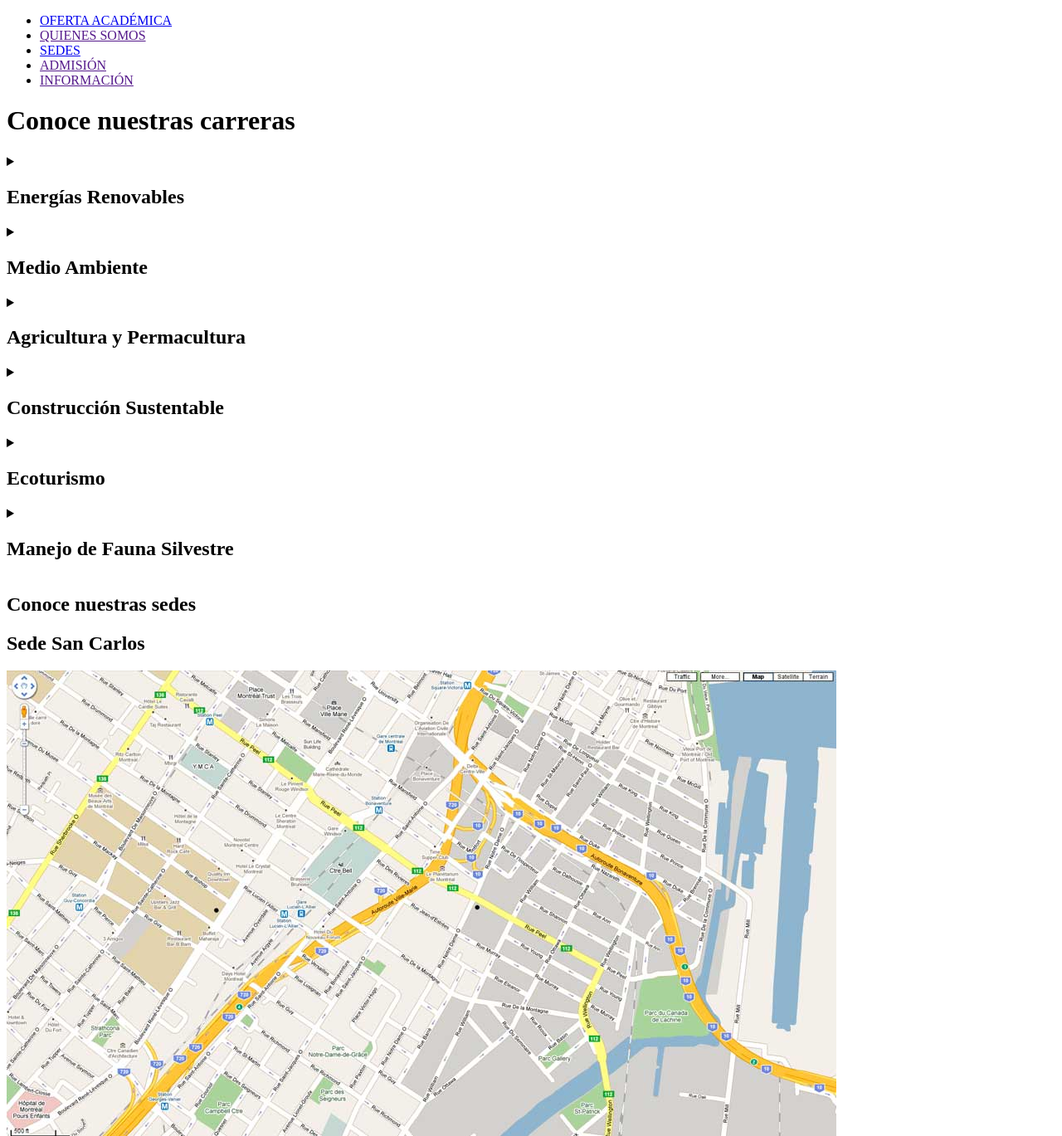
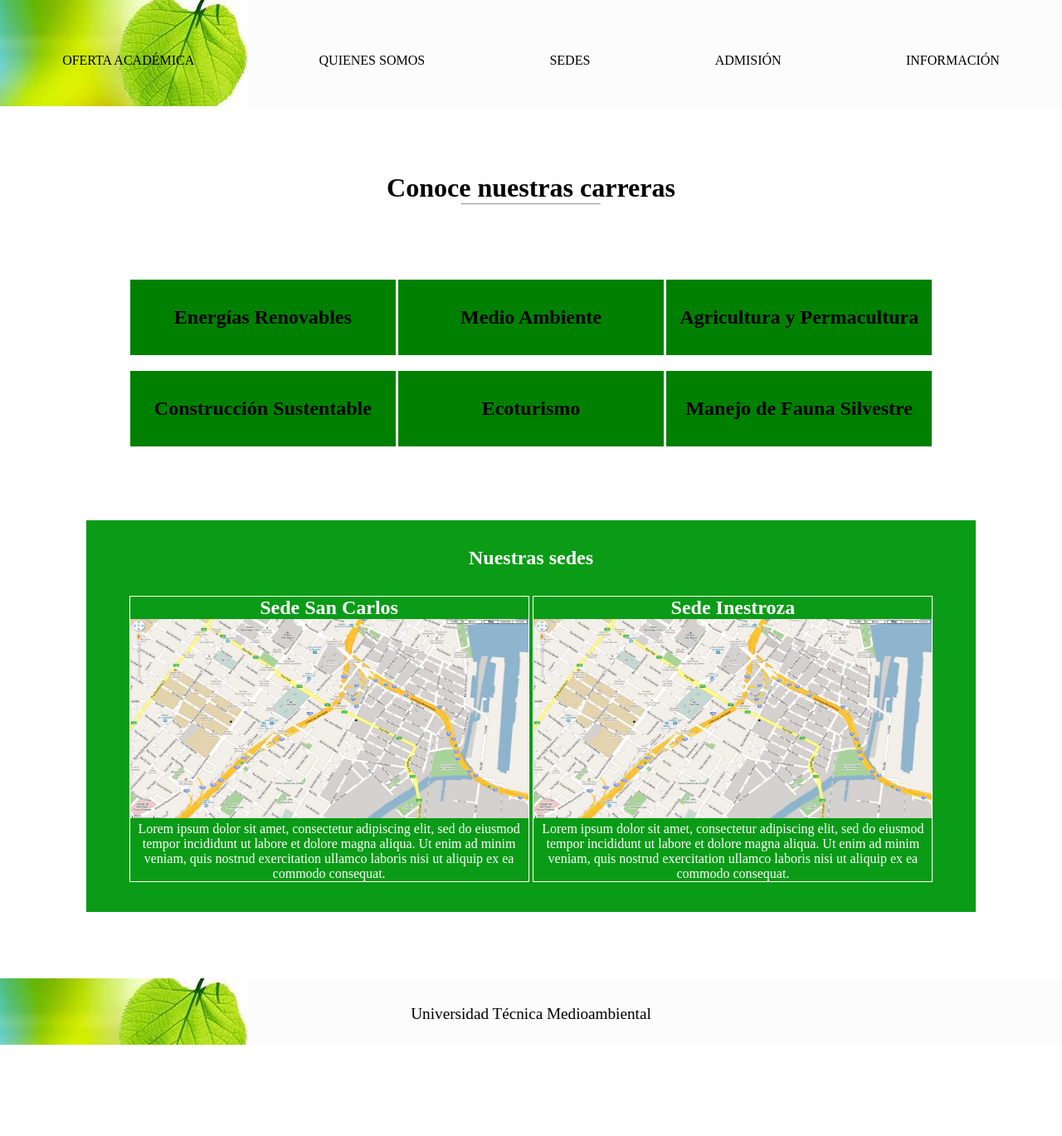
Before and after one commit to Laura-Izaguirre/Universidad-T-cnica-Medioambiental, a plain HTML site: page index.html in a window 1280 px wide. Shown: the top 1369 px of the page at 83% size. After the commit the page ends 1265 px from the top, so only its background shows below. Drawn offline with Linux system fonts and the light colour scheme.

Commit message:
Estilo asignado a index.html

```diff
--- a/index.html
+++ b/index.html
@@ -10,7 +10,7 @@
 <body>
     <header>
         <nav>
-            <ul>
+            <ul id="lista">
                 <li><a href="carreras">OFERTA ACADÉMICA</a></li>
                 <li><a href="">QUIENES SOMOS</a></li>
                 <li><a href="#sedes">SEDES</a></li>
@@ -21,27 +21,28 @@
     </header>
     <main>
         <h1>Conoce nuestras carreras</h1>
-        <section id="carreras">
+        <hr id="linea">
+        <section class="contenedor-principal" id="carreras">
             <section class="contenedor-carreras">
                 <details>
                     <summary>
                         <h2 class="subtitulo-contenido">Energías Renovables</h2>
                     </summary>
-                    <p class="descripción-carreras">Lorem ipsum dolor sit amet, consectetur adipiscing elit, sed do eiusmod tempor incididunt ut labore et dolore magna aliqua. Ut enim ad minim veniam, quis nostrud exercitation ullamco laboris nisi ut aliquip ex ea commodo consequat. Duis aute irure dolor in reprehenderit in voluptate velit esse cillum dolore eu fugiat nulla pariatur.</p>
+                    <p class="descripcion-carreras">Lorem ipsum dolor sit amet, consectetur adipiscing elit, sed do eiusmod tempor incididunt ut labore et dolore magna aliqua. Ut enim ad minim veniam, quis nostrud exercitation ullamco laboris nisi ut aliquip ex ea commodo consequat. Duis aute irure dolor in reprehenderit in voluptate velit esse cillum dolore eu fugiat nulla pariatur.</p>
                 </details>
 
                 <details>
                     <summary>
                         <h2 class="subtitulo-contenido">Medio Ambiente</h2>
                     </summary>
-                    <p class="descripción-carreras">Lorem ipsum dolor sit amet, consectetur adipiscing elit, sed do eiusmod tempor incididunt ut labore et dolore magna aliqua. Ut enim ad minim veniam, quis nostrud exercitation ullamco laboris nisi ut aliquip ex ea commodo consequat. Duis aute irure dolor in reprehenderit in voluptate velit esse cillum dolore eu fugiat nulla pariatur.</p>
+                    <p class="descripcion-carreras">Lorem ipsum dolor sit amet, consectetur adipiscing elit, sed do eiusmod tempor incididunt ut labore et dolore magna aliqua. Ut enim ad minim veniam, quis nostrud exercitation ullamco laboris nisi ut aliquip ex ea commodo consequat. Duis aute irure dolor in reprehenderit in voluptate velit esse cillum dolore eu fugiat nulla pariatur.</p>
                 </details>
 
                 <details>
                     <summary>
                         <h2 class="subtitulo-contenido">Agricultura y Permacultura</h2>
                     </summary>
-                    <p class="descripción-carreras">Lorem ipsum dolor sit amet, consectetur adipiscing elit, sed do eiusmod tempor incididunt ut labore et dolore magna aliqua. Ut enim ad minim veniam, quis nostrud exercitation ullamco laboris nisi ut aliquip ex ea commodo consequat. Duis aute irure dolor in reprehenderit in voluptate velit esse cillum dolore eu fugiat nulla pariatur.</p>
+                    <p class="descripcion-carreras">Lorem ipsum dolor sit amet, consectetur adipiscing elit, sed do eiusmod tempor incididunt ut labore et dolore magna aliqua. Ut enim ad minim veniam, quis nostrud exercitation ullamco laboris nisi ut aliquip ex ea commodo consequat. Duis aute irure dolor in reprehenderit in voluptate velit esse cillum dolore eu fugiat nulla pariatur.</p>
                 </details>
             </section>
             <section class="contenedor-carreras">
@@ -49,36 +50,38 @@
                     <summary>
                         <h2 class="subtitulo-contenido">Construcción Sustentable</h2>
                     </summary>
-                    <p class="descripción-carreras">Lorem ipsum dolor sit amet, consectetur adipiscing elit, sed do eiusmod tempor incididunt ut labore et dolore magna aliqua. Ut enim ad minim veniam, quis nostrud exercitation ullamco laboris nisi ut aliquip ex ea commodo consequat. Duis aute irure dolor in reprehenderit in voluptate velit esse cillum dolore eu fugiat nulla pariatur.</p>
+                    <p class="descripcion-carreras">Lorem ipsum dolor sit amet, consectetur adipiscing elit, sed do eiusmod tempor incididunt ut labore et dolore magna aliqua. Ut enim ad minim veniam, quis nostrud exercitation ullamco laboris nisi ut aliquip ex ea commodo consequat. Duis aute irure dolor in reprehenderit in voluptate velit esse cillum dolore eu fugiat nulla pariatur.</p>
                 </details>
                 <details>
                     <summary>
                         <h2 class="subtitulo-contenido">Ecoturismo</h2>
                     </summary>
-                    <p class="descripción-carreras">Lorem ipsum dolor sit amet, consectetur adipiscing elit, sed do eiusmod tempor incididunt ut labore et dolore magna aliqua. Ut enim ad minim veniam, quis nostrud exercitation ullamco laboris nisi ut aliquip ex ea commodo consequat. Duis aute irure dolor in reprehenderit in voluptate velit esse cillum dolore eu fugiat nulla pariatur.</p>
+                    <p class="descripcion-carreras">Lorem ipsum dolor sit amet, consectetur adipiscing elit, sed do eiusmod tempor incididunt ut labore et dolore magna aliqua. Ut enim ad minim veniam, quis nostrud exercitation ullamco laboris nisi ut aliquip ex ea commodo consequat. Duis aute irure dolor in reprehenderit in voluptate velit esse cillum dolore eu fugiat nulla pariatur.</p>
                 </details>
 
                 <details>
                     <summary>
                         <h2 class="subtitulo-contenido">Manejo de Fauna Silvestre</h2>
                     </summary>
-                    <p class="descripción-carreras">Lorem ipsum dolor sit amet, consectetur adipiscing elit, sed do eiusmod tempor incididunt ut labore et dolore magna aliqua. Ut enim ad minim veniam, quis nostrud exercitation ullamco laboris nisi ut aliquip ex ea commodo consequat. Duis aute irure dolor in reprehenderit in voluptate velit esse cillum dolore eu fugiat nulla pariatur.</p>
+                    <p class="descripcion-carreras">Lorem ipsum dolor sit amet, consectetur adipiscing elit, sed do eiusmod tempor incididunt ut labore et dolore magna aliqua. Ut enim ad minim veniam, quis nostrud exercitation ullamco laboris nisi ut aliquip ex ea commodo consequat. Duis aute irure dolor in reprehenderit in voluptate velit esse cillum dolore eu fugiat nulla pariatur.</p>
                 </details>
             </section>
         </section>
 
-        <section id="sedes">
-            <h2 id="titulo-sedes">Conoce nuestras sedes</h2>
+        <section class="contenedor-principal" id="sedes">
+            <h2 id="titulo-sedes">Nuestras sedes</h2>
+            <section id="posicion-sedes">
                 <div class="contenido-sedes">
                     <h2 class="subtitulo-sedes">Sede San Carlos</h2>
-                <img src="./images/localizacion.jpg" alt="">
+                    <img class="imagen-sedes" src="./images/localizacion.jpg" alt="">
                     <p class="parrafo-sedes">Lorem ipsum dolor sit amet, consectetur adipiscing elit, sed do eiusmod tempor incididunt ut labore et dolore magna aliqua. Ut enim ad minim veniam, quis nostrud exercitation ullamco laboris nisi ut aliquip ex ea commodo consequat.</p>
                 </div>
                 <div class="contenido-sedes">
                     <h2 class="subtitulo-sedes">Sede Inestroza</h2>
-                <img src="./images/localizacion.jpg" alt="">
+                    <img class="imagen-sedes" src="./images/localizacion.jpg" alt="">
                     <p class="parrafo-sedes">Lorem ipsum dolor sit amet, consectetur adipiscing elit, sed do eiusmod tempor incididunt ut labore et dolore magna aliqua. Ut enim ad minim veniam, quis nostrud exercitation ullamco laboris nisi ut aliquip ex ea commodo consequat.</p>
                 </div>
+            </section>
         </section>
     </main>
     <footer>
--- a/style.css
+++ b/style.css
@@ -0,0 +1,125 @@
+*{
+    margin: 0;
+    padding: 0;
+}
+header {
+    max-width: 100%;
+    max-height: 8rem;
+    background-color: #fcfcfc;
+    background-image: url("./images/fondo.jpg");
+    background-repeat: no-repeat;
+}
+
+h1 {
+    padding-top: 5rem;
+    width: max-content;
+}
+
+#linea {
+    border: 0. solid gray;
+    width: 13%;
+    margin-bottom: 5rem;
+}
+
+main {
+    display: flex;
+    flex-direction: column;
+    justify-content: center;
+    align-items: center;
+    text-align: center;
+}
+
+#lista {
+    display: flex;
+    justify-content: space-around;
+    list-style: none;
+    padding: 4rem 0;
+}
+
+a:link, a:visited {
+    color: black;
+    text-decoration: none;
+}
+
+a:hover, a:active {
+    color: green;
+    text-decoration-style: solid;
+    padding-bottom: 0.1rem;
+    border-bottom-style: solid;
+    border-bottom-width: 0.1rem;
+    width: max-content;
+}
+
+.contenedor-principal {
+    margin-bottom: 5rem;
+}
+
+.contenedor-carreras{
+    display: flex;
+    justify-content: space-evenly;
+}
+
+details {
+    width: 20rem;
+    background-color: green;
+    margin: 0.6rem 0.1rem;
+}
+
+.subtitulo-contenido {
+    padding: 2rem 0;
+}
+
+.descripcion-carreras {
+    width: 18rem;
+    padding: 1rem;
+}
+
+summary {
+    list-style: none;
+}
+
+#titulo-sedes {
+    padding: 2rem 0;
+}
+
+#sedes {
+    width: 67rem;
+    height: 29.5rem;
+    background-color: #0a9b17;
+    color: white;
+}
+
+#posicion-sedes {
+    display: flex;
+    justify-content: center;
+    column-gap: 0.3rem;
+}
+
+.contenido-sedes {
+    border: 0.1rem solid white;
+
+}
+
+.imagen-sedes {
+    width: 30rem;
+    height: 15rem;
+}
+
+.parrafo-sedes {
+    width: 30rem;
+}
+
+footer {
+    max-width: 100%;
+    max-height: 5rem;
+    background-color: #fcfcfc;
+    background-image: url("./images/fondo.jpg");
+    background-repeat: no-repeat;
+    text-align: center;
+}
+
+#texto-footer {
+    padding: 2rem 0;
+    font-size: 1.2rem;
+    font-weight: lighter;
+}
```
Lines whose indentation alone changed are shown as unchanged.
